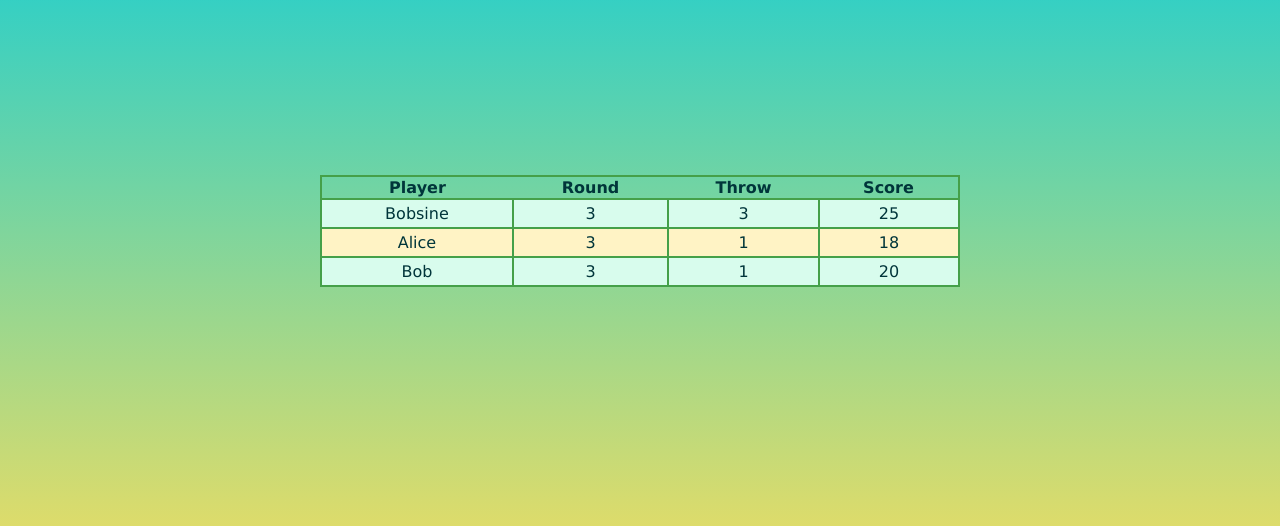
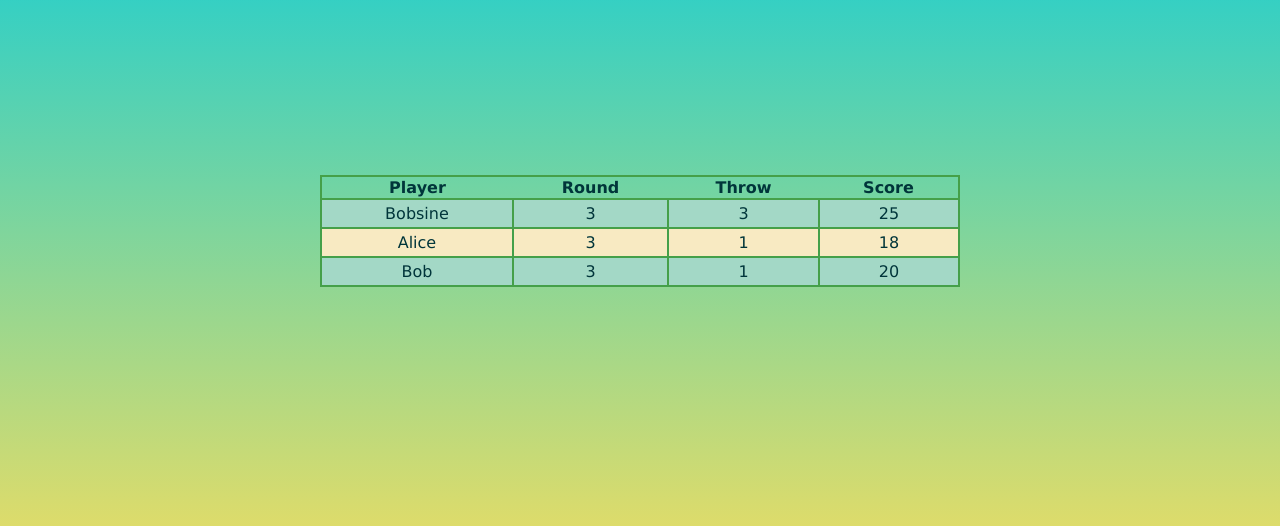
Before and after one commit to General-Zimmer/Yatzy-online-3-semester, a Node server app: page /points in a window 1280 px wide. Shown: the part 168-694 px from the top of the page. Run offline with Node 20, Linux system fonts and the light colour scheme.

Commit message:
table colours updated

```diff
--- a/assets/css/pointsStyle.css
+++ b/assets/css/pointsStyle.css
@@ -15,12 +15,12 @@ table {
 
 td {
 	border: 2px solid #45a049;
-	background-color: #fff3c5;
+	background-color: #f8eac2;
 	padding: 4px;
     text-align: center; /* center align text in cells */
 }
 
 /* apply different background color to even rows */
 tr:nth-child(even) td {
-    background-color: #d8fced;
+    background-color: #a3d8c6;
 }
```
